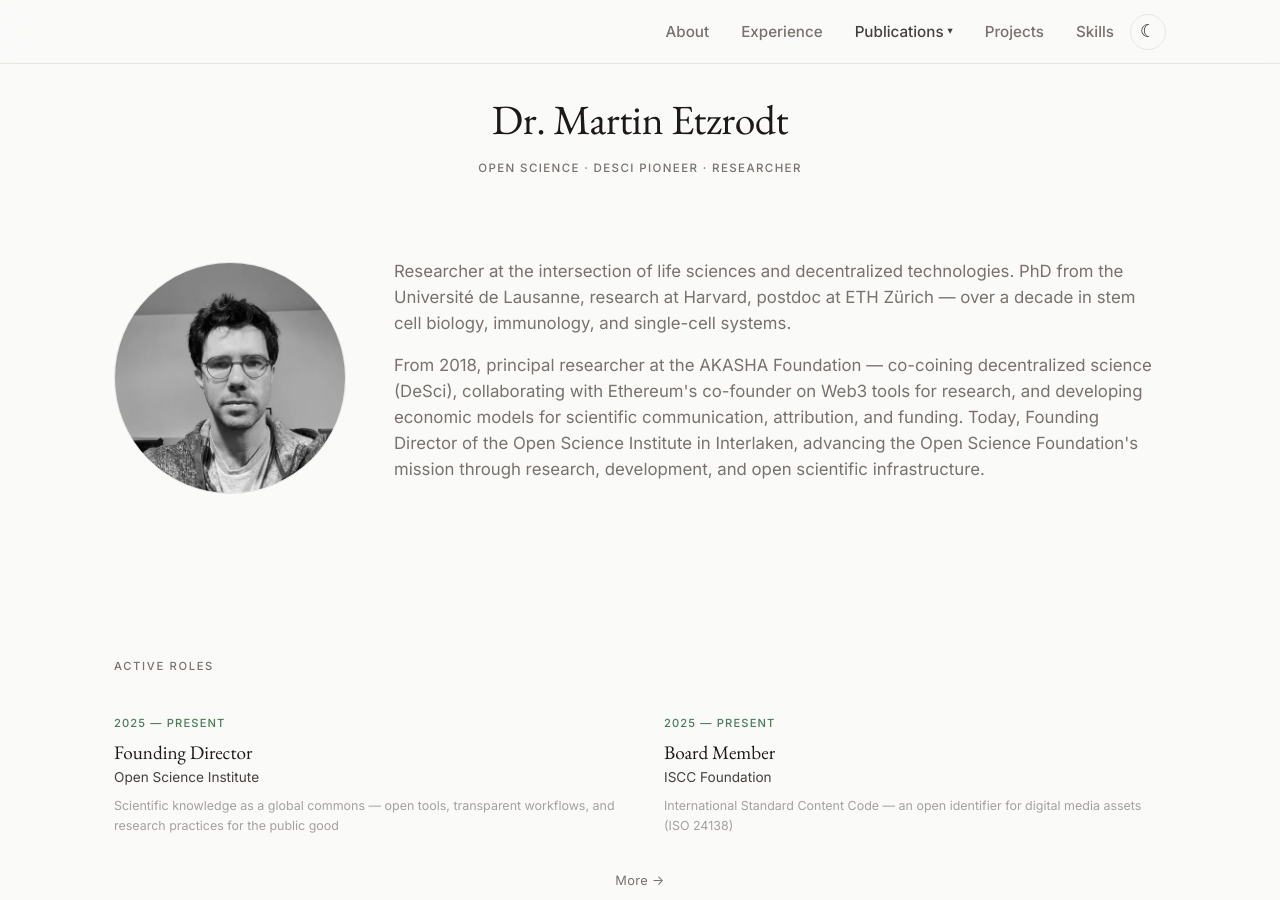
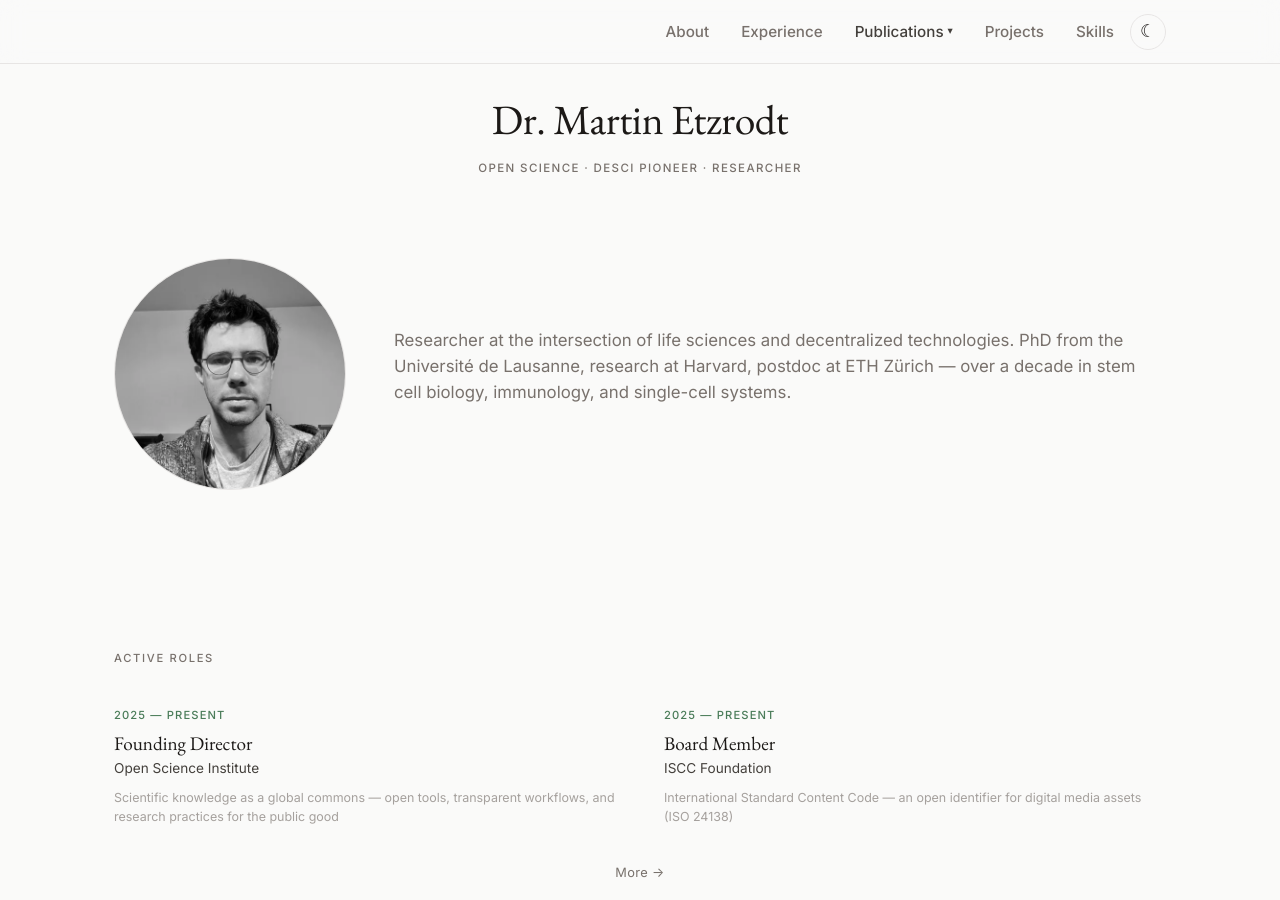
Before and after one commit to etzm/etzrodt-website, a Jekyll site: the page built from index.html, in a window 1280 px wide and 900 px high. Built offline with Jekyll 4.4.1, drawn with Linux system fonts in a browser that asks for light colours; some of the changed text lies outside the part shown.

Commit message:
content: tighten About to a single paragraph; refresh OSI description
Drop the second About paragraph (AKASHA → OSI bridge) so the home page
opens with the scientist arc alone. Update the OSI project card to the
accurate "hosted on the premises of the Open Science Foundation in
Matten / Interlaken" framing.

Co-Authored-By: Claude Opus 4.7 (1M context) <noreply@anthropic.com>

```diff
--- a/_config.yml
+++ b/_config.yml
@@ -14,7 +14,6 @@ about:
   photo: "/assets/images/Martin_2024.jpeg"
   paragraphs:
     - "Researcher at the intersection of life sciences and decentralized technologies. PhD from the Universit&eacute; de Lausanne, research at Harvard, postdoc at ETH Z&uuml;rich &mdash; over a decade in stem cell biology, immunology, and single-cell systems."
-    - "From 2018, principal researcher at the AKASHA Foundation &mdash; co-coining decentralized science (DeSci), collaborating with Ethereum's co-founder on Web3 tools for research, and developing economic models for scientific communication, attribution, and funding. Today, Founding Director of the Open Science Institute in Interlaken, advancing the Open Science Foundation's mission through research, development, and open scientific infrastructure."
 
 
 # Contact section
--- a/_data/projects.yml
+++ b/_data/projects.yml
@@ -1,5 +1,5 @@
 - title: "Open Science Institute"
-  description: "Open Science Foundation institute based in Interlaken, advancing the mission to make scientific research open, collaborative, and accessible through research, development, and open scientific infrastructure."
+  description: "The Open Science Institute is hosted on the premises of the Open Science Foundation based in Matten / Interlaken. Its mission is to make scientific discovery open, collaborative, and accessible to all."
   tags:
     - "Open Science"
     - "Research Infrastructure"
```
